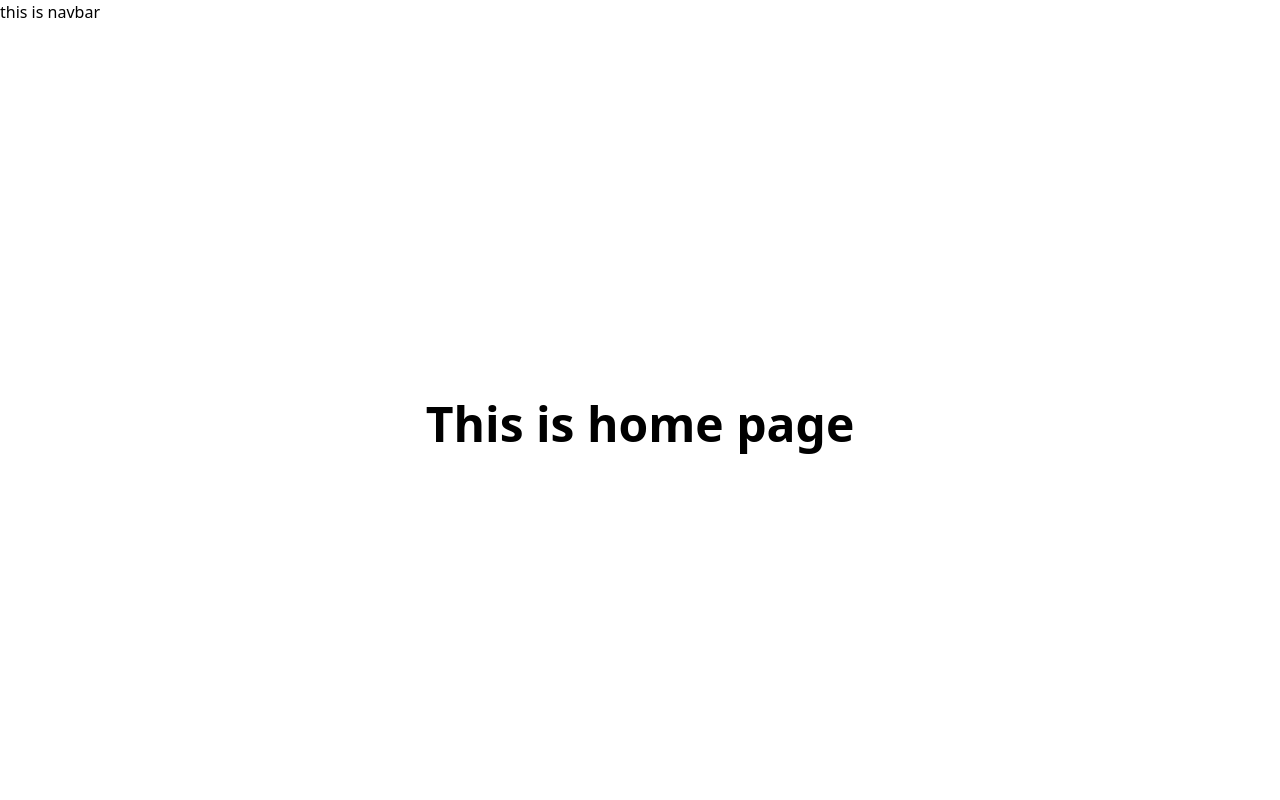
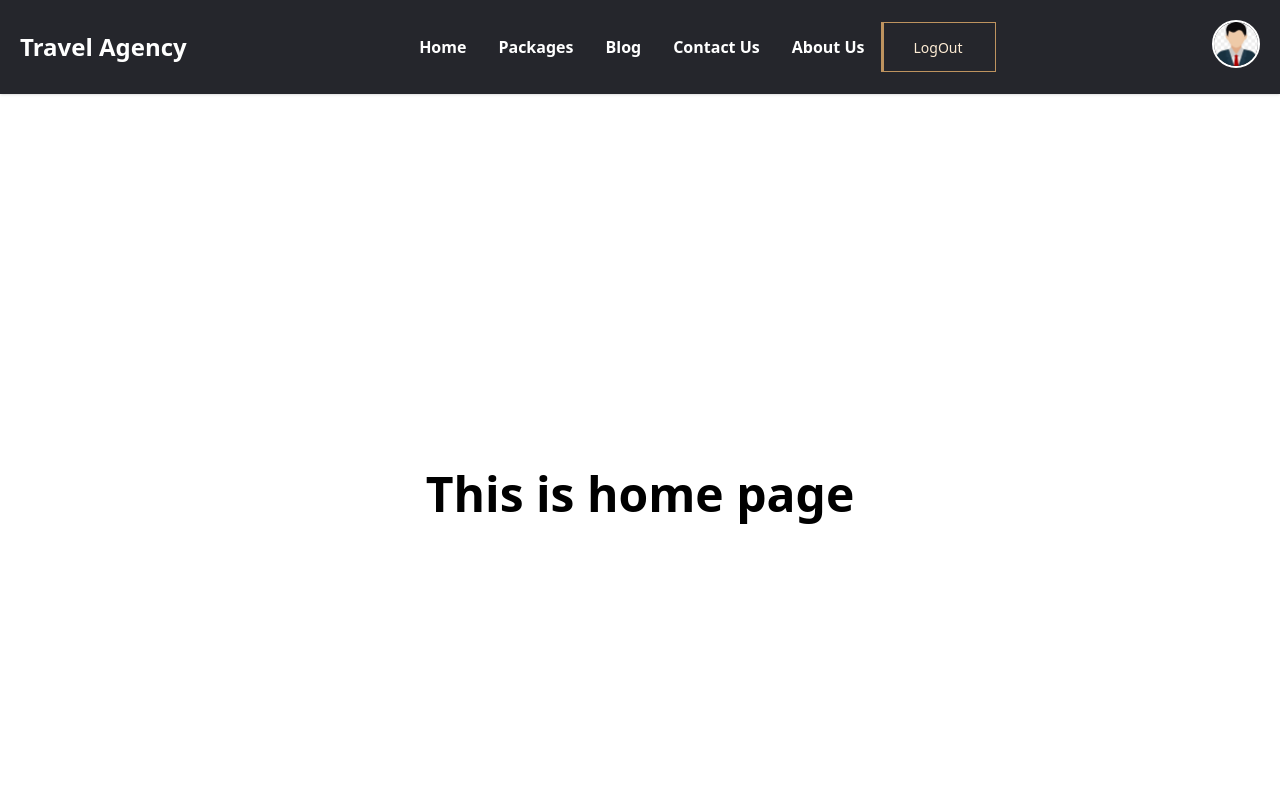
Before and after one commit to git-sujon/travel-agencies-all-in-one-place, a Next.js app: page / in a window 1280 px wide. Shown: the top 800 px of the page. Built offline with nearby package versions, Linux system fonts and the light colour scheme.

Commit message:
Initail Navbar Added

```diff
--- a/next.config.js
+++ b/next.config.js
@@ -1,6 +1,14 @@
 /** @type {import('next').NextConfig} */
 const nextConfig = {
   reactStrictMode: true,
-}
+  images: {
+    remotePatterns: [
+      {
+        protocol: "https",
+        hostname: "**",
+      },
+    ],
+  },
+};
 
-module.exports = nextConfig
+module.exports = nextConfig;
--- /dev/null
+++ b/src/components/UI/Shared/Navar.tsx
@@ -0,0 +1,215 @@
+import { ImMenu } from "react-icons/im";
+import { useState } from "react";
+import logo from "../../../Assets/logo/logo_white.png";
+import Link from "next/link";
+import Image from "next/image";
+
+const Navbar = () => {
+  // console.log(user)
+  const user = {
+    photoURL: "/avator.jpg",
+  };
+  const [open, setOpen] = useState(true);
+  const [profileOpen, setProfileOpen] = useState(true);
+  const [userEmail, setUserEmail] = useState("example@gmail.com");
+
+  const signOutHandler = () => {
+    setUserEmail("");
+  };
+
+  return (
+    <nav className="p-5 bg-accent text-white shadow md:flex md:items-center md:justify-between items-center">
+      <div className="flex justify-between items-center ">
+        <Link href="/" className="text-2xl  cursor-pointer font-bold">
+          Travel Agency
+        </Link>
+
+        <div className="flex">
+          {userEmail && (
+            <>
+              {/* profile  */}
+              <div className="relative md:hidden">
+                <button
+                  onClick={() => setProfileOpen(!profileOpen)}
+                  className="inline-flex  text-gray-600 "
+                >
+                  <Image
+                    className="w-12  rounded-full  border-2 hover:border-gray-900 border-white"
+                    src={user?.photoURL}
+                    width={80}
+                    height={80}
+                    alt=""
+                  />
+                </button>
+
+                {/* Dropdown menus */}
+                <div className={` ${profileOpen ? "hidden" : ""} `}>
+                  <div
+                    onClick={() => setProfileOpen(!profileOpen)}
+                    className="absolute  right-0 z-10 mt-4 w-40 origin-top-right rounded-md border border-gray-100 bg-accent shadow-lg"
+                    role="menu"
+                  >
+                 <div className="p-2">
+                  <Link
+                    href="/profile"
+                    className="block rounded-lg px-4 py-2 text-sm  "
+                    role="menuitem"
+                  >
+                    View profile
+                  </Link>
+
+                  <Link
+                    href="/dashboard"
+                    className="block rounded-lg px-4 py-2 text-sm  "
+                    role="menuitem"
+                  >
+                    Dashboard
+                  </Link>
+                </div>
+                  </div>
+                </div>
+
+                {/* Dropdown Menus End  */}
+              </div>
+            </>
+          )}
+          {/* responsive Menu Icon  */}
+          <div className="text-3xl cursor-pointer mx-3 md:hidden block">
+            <ImMenu
+              onClick={() => setOpen(!open)}
+              className="w-10 text-white"
+              name="menu"
+            ></ImMenu>
+          </div>
+        </div>
+      </div>
+
+      <ul
+        className={` ${
+          open && "absolute opacity-0 top-[-400px]"
+        }  md:flex md:items-center z-[-1] md:z-auto md:static  w-full mx-auto left-0 md:w-auto md:py-0 py-4 md:pl-0 pl-7 md:opacity-100 transition-all ease-in duration-500`}
+        onClick={() => setOpen(!open)}
+      >
+        <li className="mx-4 my-6 md:my-0">
+          <Link
+            href="/"
+            className="text-md font-bold hover:text-secondary duration-500"
+          >
+            Home
+          </Link>
+        </li>
+        <li className="mx-4 my-6 md:my-0">
+          <Link
+            href="/packages"
+            className="text-md font-bold hover:text-secondary duration-500"
+          >
+            Packages
+          </Link>
+        </li>
+
+        <li className="mx-4 my-6 md:my-0">
+          <Link
+            href="/blog"
+            className="text-md font-bold hover:text-secondary duration-500"
+          >
+            Blog
+          </Link>
+        </li>
+        <li className="mx-4 my-6 md:my-0">
+          <Link
+            href="/contact"
+            className="text-md font-bold hover:text-secondary duration-500"
+          >
+            Contact Us
+          </Link>
+        </li>
+        <li className="mx-4 my-6 md:my-0">
+          <Link
+            href="/about"
+            className="text-md font-bold hover:text-secondary duration-500"
+          >
+            About Us
+          </Link>
+        </li>
+
+        {userEmail ? (
+          <div className="flex  items-center">
+            <div>
+              <button
+                onClick={signOutHandler}
+                className="group relative inline-block overflow-hidden border border-secondary px-8 py-3 focus:outline-none focus:ring "
+              >
+                <span className="absolute inset-y-0 left-0 w-[2px] bg-secondary transition-all group-hover:w-full group-active:bg-orange-500"></span>
+
+                <span className="relative text-sm font-medium text-orange-100 transition-colors group-hover:text-white">
+                  LogOut
+                </span>
+              </button>
+            </div>
+          </div>
+        ) : (
+          <Link href="/login">
+            <button className="group relative inline-block overflow-hidden border border-secondary px-8 py-3 focus:outline-none focus:ring ">
+              <span className="absolute inset-y-0 left-0 w-[2px] bg-secondary transition-all group-hover:w-full group-active:bg-orange-500"></span>
+
+              <span className="relative text-sm font-medium text-orange-100 transition-colors group-hover:text-white">
+                Login
+              </span>
+            </button>
+          </Link>
+        )}
+      </ul>
+
+      {userEmail && (
+        <>
+          {/* profile  */}
+          <div className=" relative hidden md:block">
+            <button
+              onClick={() => setProfileOpen(!profileOpen)}
+              className="inline-flex  text-gray-600 "
+            >
+              <Image
+                className="w-12  rounded-full  border-2 hover:border-gray-900 border-white"
+                src={user?.photoURL}
+                width={80}
+                height={80}
+                alt=""
+              />
+            </button>
+
+            {/* Dropdown menus */}
+            <div className={` ${profileOpen ? "hidden" : ""} `}>
+              <div
+                onClick={() => setProfileOpen(!profileOpen)}
+                className="absolute block right-0 z-10 mt-4 w-40 origin-top-right rounded-md border border-gray-100 bg-accent shadow-lg"
+                role="menu"
+              >
+                <div className="p-2">
+                  <Link
+                    href="/profile"
+                    className="block rounded-lg px-4 py-2 text-sm  "
+                    role="menuitem"
+                  >
+                    View profile
+                  </Link>
+
+                  <Link
+                    href="/dashboard"
+                    className="block rounded-lg px-4 py-2 text-sm  "
+                    role="menuitem"
+                  >
+                    Dashboard
+                  </Link>
+                </div>
+              </div>
+            </div>
+
+            {/* Dropdown Menus End  */}
+          </div>
+        </>
+      )}
+    </nav>
+  );
+};
+
+export default Navbar;
--- a/src/components/UI/Shared/Navbar.tsx
+++ /dev/null
@@ -1,9 +0,0 @@
-const Navbar = () => {
-    return (
-        <div>
-            this is navbar
-        </div>
-    );
-};
-
-export default Navbar;
--- a/src/components/layout/RootLayout.tsx
+++ b/src/components/layout/RootLayout.tsx
@@ -1,7 +1,8 @@
 import Footer from "../UI/Shared/Footer";
-import Navbar from "../UI/Shared/Navbar";
+
 
 import { Toaster } from "react-hot-toast";
+import Navbar from "../UI/Shared/Navar";
 
 interface RootLayoutProps {
   children: React.ReactNode;
--- a/src/pages/test/index.tsx
+++ b/src/pages/test/index.tsx
@@ -1,3 +1,4 @@
+import RootLayout from '@/components/layout/RootLayout';
 import React from 'react';
 
 const TestPage = () => {
@@ -9,3 +10,7 @@ const TestPage = () => {
 };
 
 export default TestPage;
+
+TestPage.getLayout = function getLayout(page: React.ReactNode) {
+    return <RootLayout>{page}</RootLayout>;
+  };
```
Also changed, not shown: src/components/UI/Shared/Footer.tsx (+57 -17 lines), public/avator.jpg (added).
